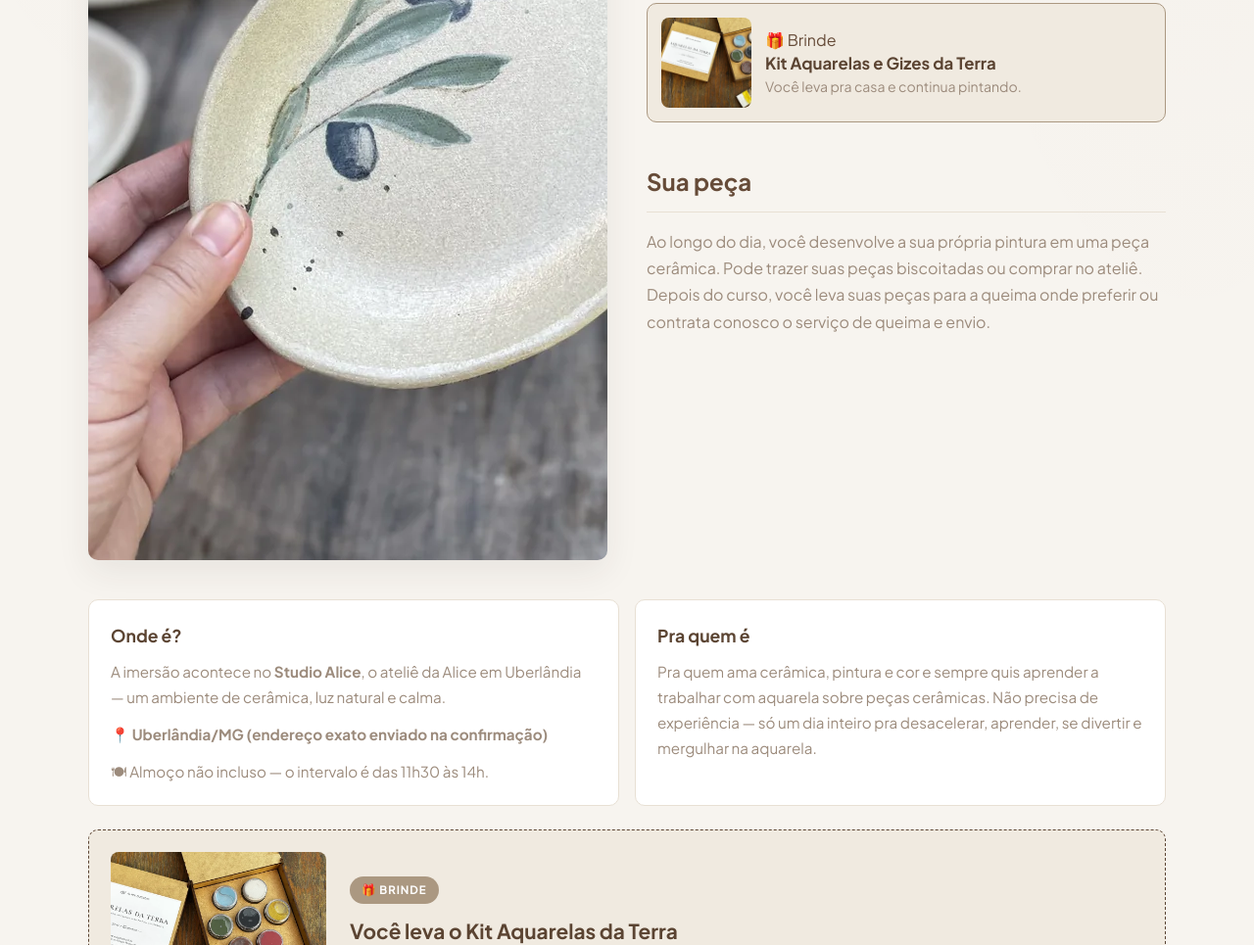
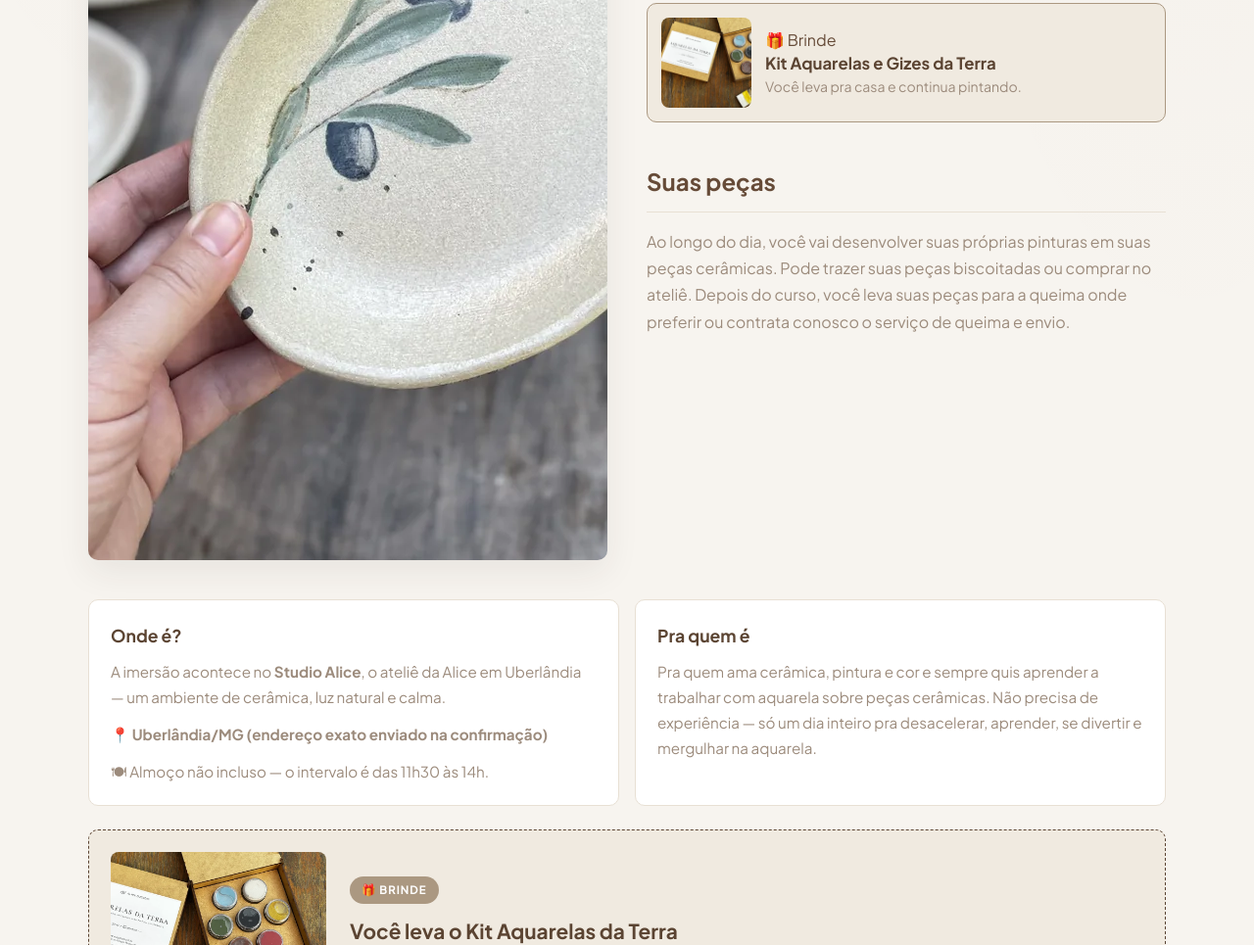
Before and after one commit to ferrarijonas/alicegussoni, a plain HTML site: page curso-imersao.html in a window 1280 px wide. Shown: the part 1273-2238 px from the top of the page at 98% size. Drawn offline with Linux system fonts and the light colour scheme.

Commit message:
Imersao: 'Sua peca' vira 'Suas pecas' e texto no plural

```diff
--- a/curso-imersao.html
+++ b/curso-imersao.html
@@ -75,8 +75,8 @@
               </div>
             </div>
             <div class="block">
-              <h2>Sua peça</h2>
-              <p style="color:var(--text-soft);">Ao longo do dia, você desenvolve a sua própria pintura em uma peça cerâmica. Pode trazer suas peças biscoitadas ou comprar no ateliê. Depois do curso, você leva suas peças para a queima onde preferir ou contrata conosco o serviço de queima e envio.</p>
+              <h2>Suas peças</h2>
+              <p style="color:var(--text-soft);">Ao longo do dia, você vai desenvolver suas próprias pinturas em suas peças cerâmicas. Pode trazer suas peças biscoitadas ou comprar no ateliê. Depois do curso, você leva suas peças para a queima onde preferir ou contrata conosco o serviço de queima e envio.</p>
             </div>
           </div>
         </div>
```
